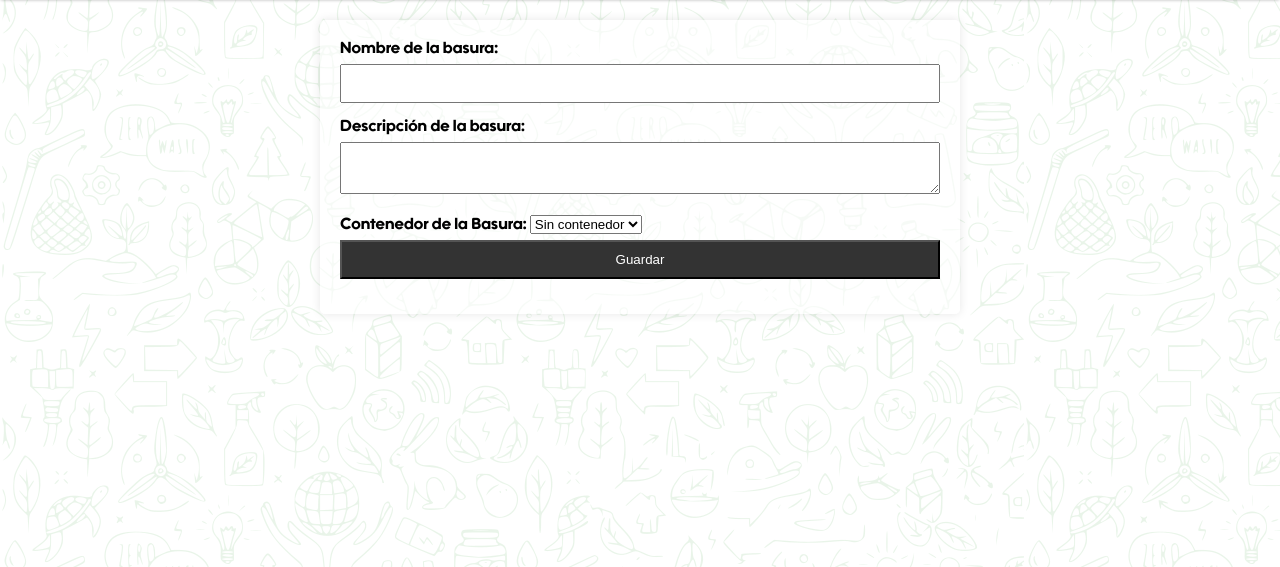
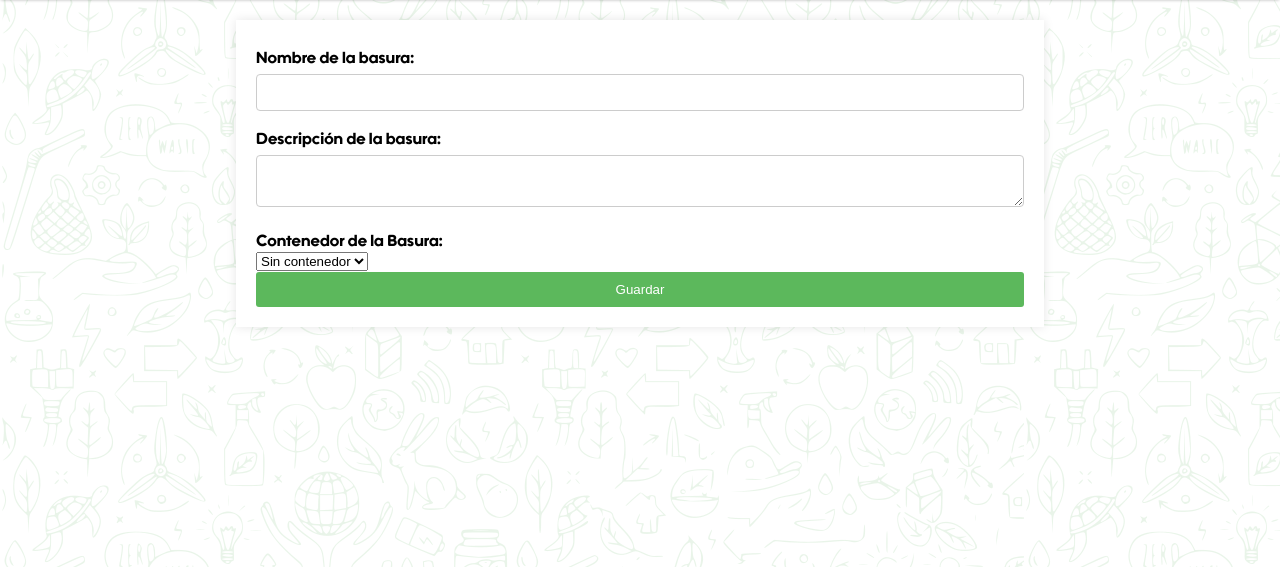
Before and after one commit to carlosmerinosrz/proyecto_reciclaje, a PHP site: template views/valtabasura.php in a window 1280 px wide. Shown: the part 61-628 px from the top of the page. Run offline with PHP 8.4, Linux system fonts and the light colour scheme; the template is opened without the code that fills it, so the values that code supplies are empty.

Commit message:
Arreglos de CSS y optimización de codigo

```diff
--- a/css/style.css
+++ b/css/style.css
@@ -79,36 +79,64 @@ nav ul li a:hover {
 /* ------------------------------------------------------------------------------------------ */
 /* ------------------------------FORMULARIOS------------------------------ */
 form {
-  max-width: 600px;
+    width: 60%;
     margin: 20px auto;
-  background-color: #ffffff9d;
+    background-color: #fff;
     padding: 20px;
-  border-radius: 5px;
     box-shadow: 0 0 10px rgba(0, 0, 0, 0.1);
-  overflow: auto;
 }
 
-.modfBasuCont{
-  width: 100%;
+form label {
+    display: block;
+    font-weight: bold;
+    margin-top: 10px;
 }
 
-input,
-textarea {
+form input[type="text"],
+form textarea {
     width: 100%;
     padding: 10px;
     margin-top: 5px;
-  margin-bottom: 15px;
+    margin-bottom: 10px;
     box-sizing: border-box;
+    border: 1px solid #ccc;
+    border-radius: 4px;
 }
 
-input[type="submit"] {
-  background-color: #333;
+form input[type="file"] {
+    margin-bottom: 10px;
+}
+
+form h2 {
+    margin-top: 20px;
+    font-size: 1.5em;
+}
+
+form input[type="text"]:nth-child(odd),
+form textarea:nth-child(odd) {
+    background-color: #f9f9f9;
+}
+
+form input[type="submit"] {
+    background-color: #5cb85c;
     color: #fff;
+    padding: 10px 20px;
+    border: none;
+    border-radius: 3px;
     cursor: pointer;
 }
 
-input[type="submit"]:hover {
-  background-color: #555;
+input{
+  width: 100%;
+  padding: 10px;
+}
+
+form img {
+  display: block;
+  margin: auto;
+  width: 200px;
+  height: auto;
+  border-radius: 4px;
 }
 
 /* ------------------------------------------------------------------------------------------ */
@@ -331,7 +359,7 @@ input[type="submit"]:hover {
 /* ------------------------------------------------------------------ */
 
 .error-message, .bueno-message{
-  margin: 20px;
+  margin: auto;
   display: flex;
   width: 40%;
   height: 80px;
```
Also changed, not shown: controllers/ccontenedoresbasura.php (+6 -11 lines). Lines whose indentation alone changed are shown as unchanged.
